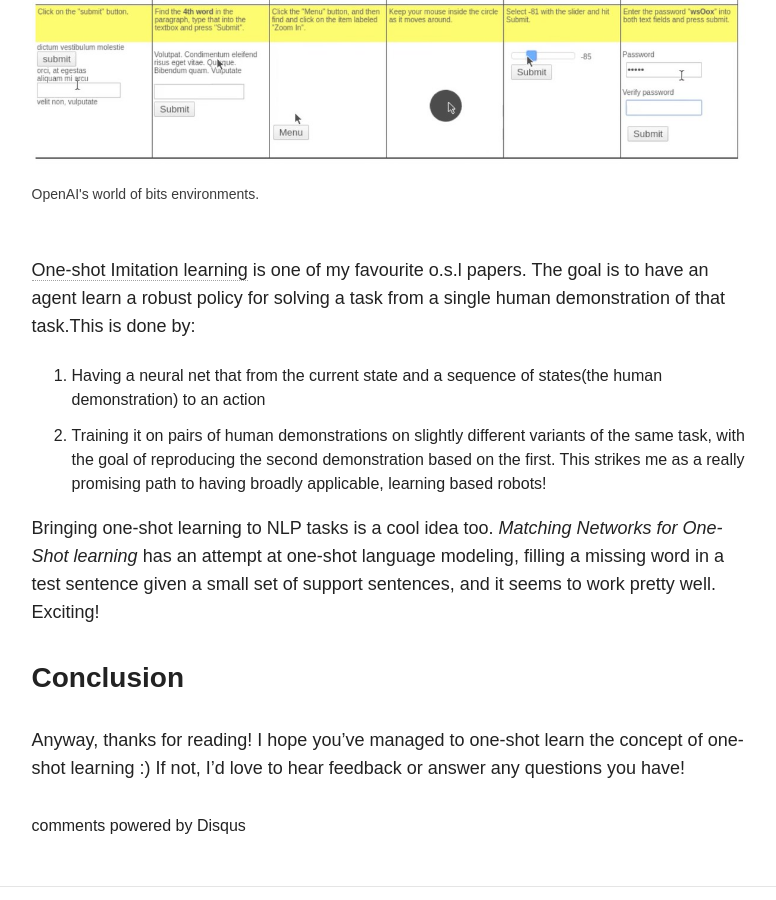
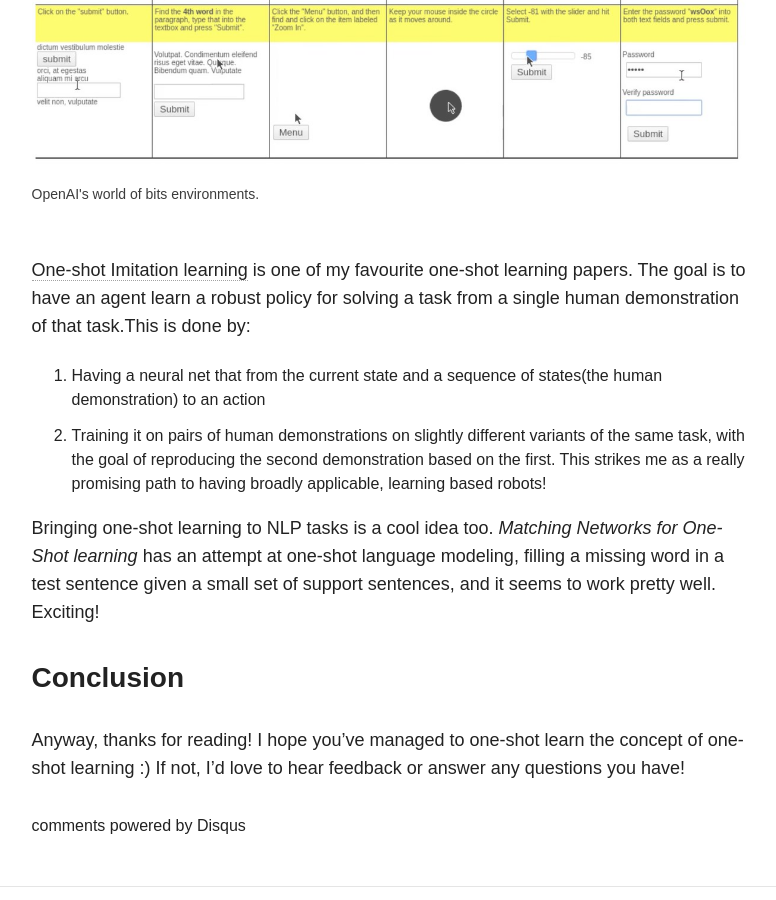
Before and after one commit to sorenbouma/sorenbouma.github.io, a Jekyll site: the page built from _posts/blog/2017-02-11-oneshot.md, in a window 1280 px wide and 900 px high, scrolled down 17031 px. Shown: the whole window, without its empty margins (348-1124 px from the left). Built offline with Jekyll 4.4.1, drawn with Linux system fonts in a browser that asks for light colours; nearby versions of some CDN libraries; formulas are drawn with MathJax 3; comment, search, counter and statistics services are not loaded.

Commit message:
First attempt at fixing images

```diff
--- a/_posts/blog/2017-02-11-oneshot.md
+++ b/_posts/blog/2017-02-11-oneshot.md
@@ -158,8 +158,6 @@ I'm going to describe the architecture pretty breifly because it's not the impor
 	<a href="{{ site.url }}/images/Siamese_diagram_2.png" class="image-popup"><img src="{{ site.url }}/images/Siamese_diagram_2.png" alt="image"></a>
 	<figcaption>Hastily made architecture diagram.</figcaption>
 </figure>
-
-
 
 
 
@@ -385,7 +383,7 @@ Ideas from one-shot learning could be used for more sample efficient reinforceme
 </figure>
 
 
-[One-shot Imitation learning](https://arxiv.org/abs/1703.07326) is one of my favourite o.s.l
+[One-shot Imitation learning](https://arxiv.org/abs/1703.07326) is one of my favourite one-shot learning
  papers. The goal is to have an agent learn a robust policy for solving a task from a single human demonstration of that task.This is done by:
 1. Having a neural net that from the current state and a sequence of states(the human demonstration) to an action
 2. Training it on pairs of human demonstrations on slightly different variants of the same task, with the goal of reproducing the second demonstration based on the first.
```
Also changed, not shown: _posts/blog/convnet_fig.png (deleted), _posts/blog/profile.png (deleted).
